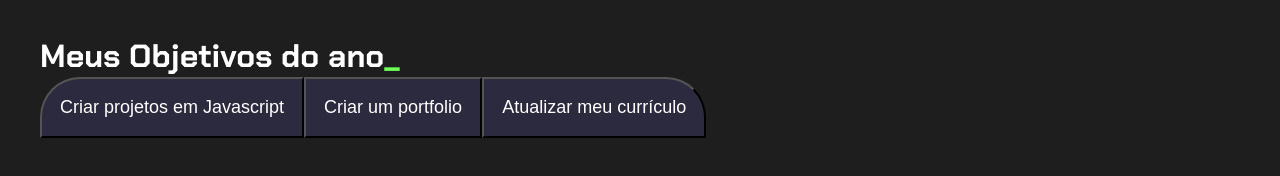
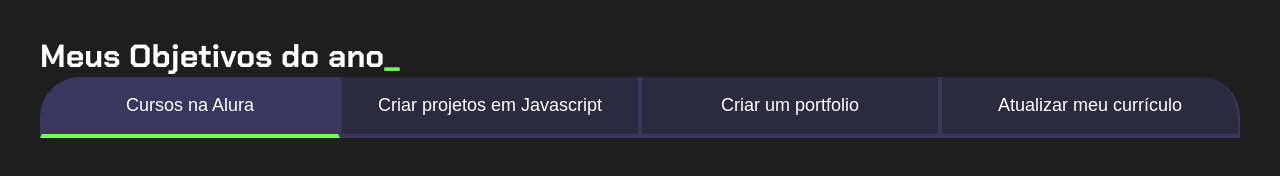
Before and after one commit to ronilsonpadilha/progeto-de-vida, a plain HTML site: page index.html in a window 1280 px wide. Drawn offline with Linux system fonts and the light colour scheme.

Commit message:
Add files via upload

```diff
--- a/index.html
+++ b/index.html
@@ -9,22 +9,20 @@
 
 </head>
 
-<body>
+</body>
+      <script src="main.js"></script>
 
-</body>
-<script src="main.js"></script>
 
-</html>
 
 <section class="conteudo-principal">
     <h2 class="titulo-principal">Meus Objetivos do ano<span>_
 <div class="botoes">
-    <button class="botao ativo >Cursos na Alura</button>
+    <button class="botao ativo">Cursos na Alura</button>
     <button class="botao">Criar projetos em Javascript</button>
     <button class="botao">Criar um portfolio</button>
     <button class="botao">Atualizar meu currículo</button>
 </div>
 </section>
-<script srt="main.js"></script>
+<script src="main.js"></script>
 </body>
 </html>
--- a/main.js
+++ b/main.js
@@ -1,12 +1,16 @@
 const botoes = document.querySelectorAll(".botao");
-console.log(botoes)
+
+
 
 for(let i=0; i <  botoes.length; i++){
-    console.log(i);
-}
-botoes[i].onclick = function(){}
+   botoes[i].onclick = function(){
+
+
+
     for(let j=0;j<botoes.length;j++){
         botoes[j].classList.remove("ativo");
+    }
 
     botoes[i].classList.add("ativo");
+   }
 }
--- a/style.css
+++ b/style.css
@@ -41,10 +41,33 @@ body {
     padding: 1em;
     font-size: 18px;
     align-items: center;
+
+    width: 100%;
+    border-bottom: 4px solid var(--botao-ativo);
+    border-left: 2px solid var(--botao-ativo);
+    border-right: 2px solid var(--botao-ativo);
+    border-top: none;
 }
-.botao:first-child {
-    border-radius: 40px 40px 0 0;
+
+.botoes{
+    display: block;
 }
+
+.ativo{
+    background-color: var(--botao-ativo);
+    border-bottom: 4px solid var(--verde);
+}
+
+
+@media screen and (min-width: 768px) {
+    .botoes {
+        display: flex;
+    }
+
+    .botao:first-child {
+        border-radius: 40px 40px 0 0;
+    }
+
 @media screen and (min-width: 768px) {
     .botoes {
         display: flex;
@@ -58,3 +81,4 @@ body {
         border-radius: 0 40px 0 0;
     }
 }
+}
```
